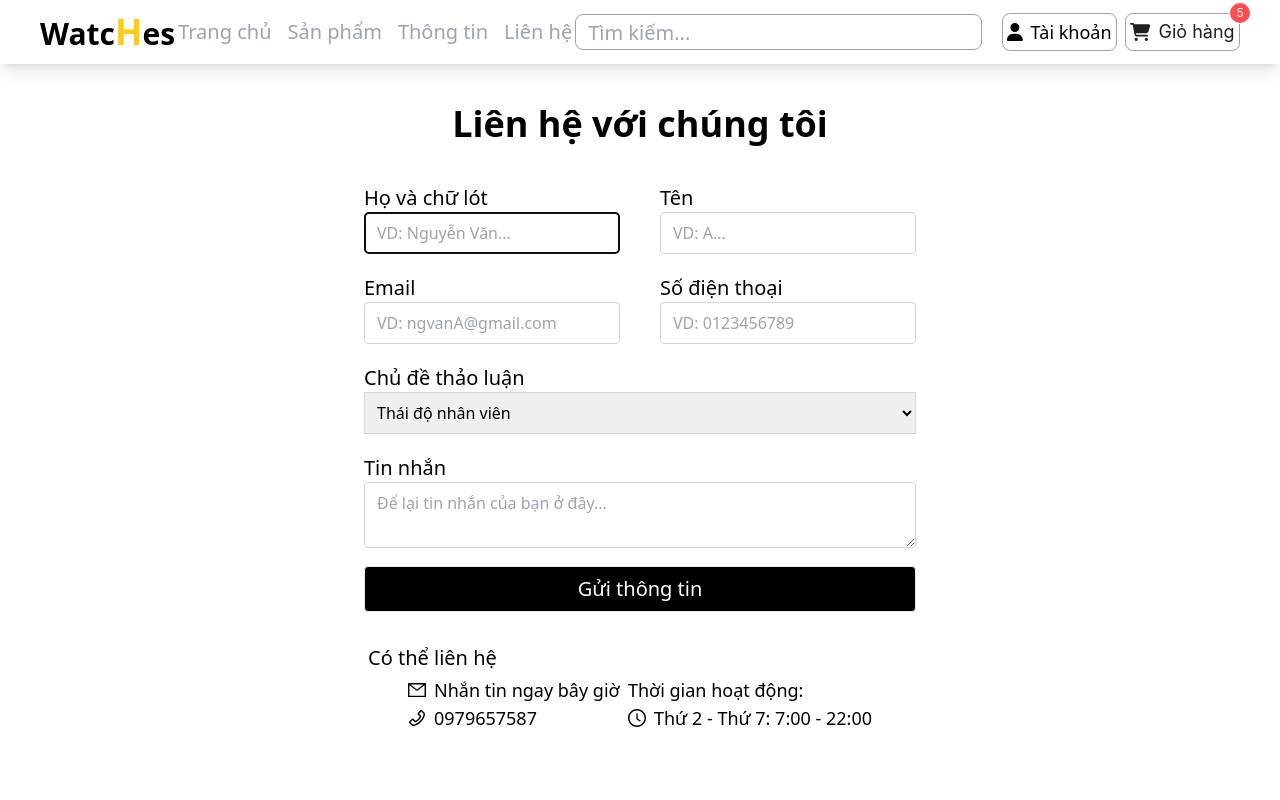
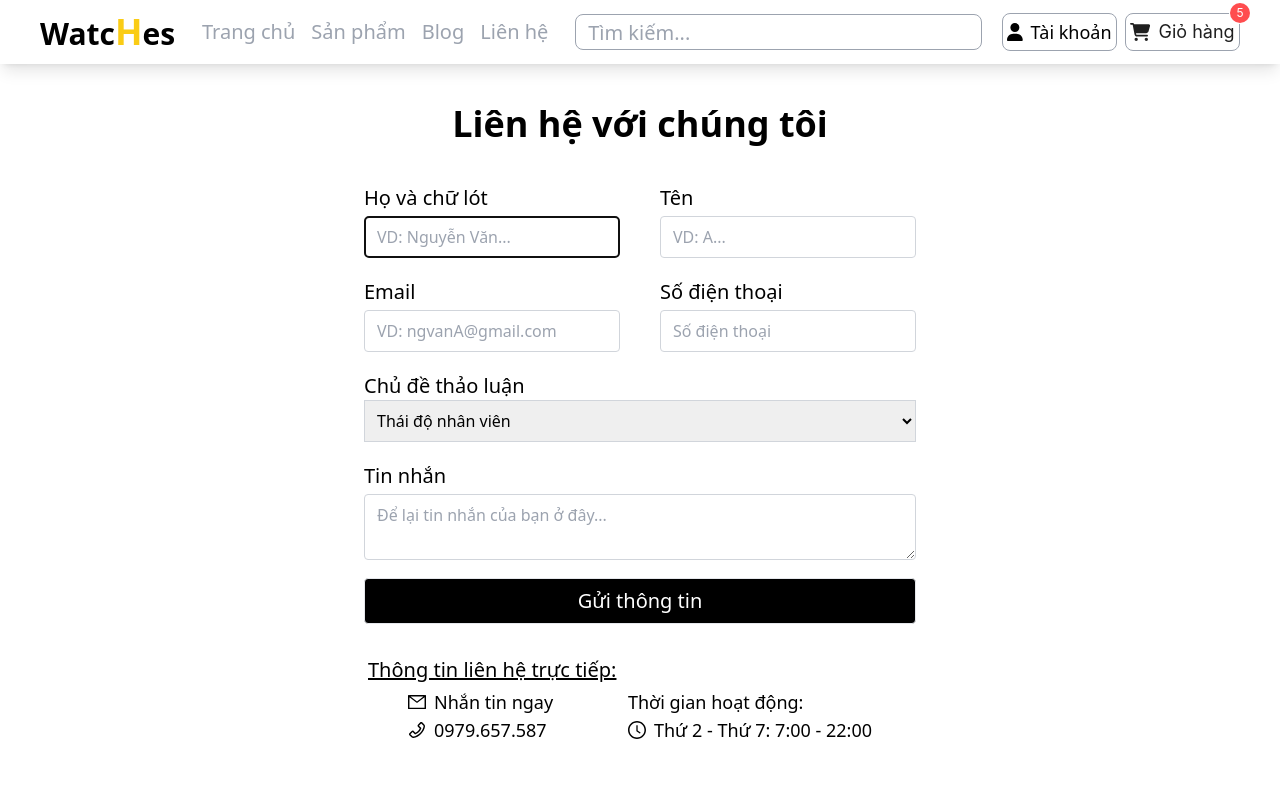
Before and after one commit to DucHuy2102/Watches_Store, a React (Vite) app: page /contact in a window 1280 px wide. Shown: the top 800 px of the page. Built offline with nearby package versions, Linux system fonts and the light colour scheme.

Commit message:
fixed UI, called api

```diff
--- a/src/components/Header.jsx
+++ b/src/components/Header.jsx
@@ -31,7 +31,7 @@ const Header = () => {
                     Sản phẩm
                 </Link>
                 <Link to='/blogs' className={styleButtonPage}>
-                    Thông tin
+                    Blog
                 </Link>
                 <Link to='/contact' className={styleButtonPage}>
                     Liên hệ
--- a/src/components/PaginationComponent.jsx
+++ b/src/components/PaginationComponent.jsx
@@ -3,7 +3,7 @@ import { Pagination } from 'antd';
 const PaginationComponent = () => {
     return (
         <div className='w-full h-14 flex justify-center items-center font-medium'>
-            <Pagination defaultCurrent={2} total={50} />
+            <Pagination className='text-md' defaultCurrent={2} total={50} />
         </div>
     );
 };
--- a/src/components/ReadMoreToBlogs.jsx
+++ b/src/components/ReadMoreToBlogs.jsx
@@ -20,7 +20,7 @@ const ReadMoreToBlogs = () => {
             <Link to='/blogs' className='absolute text-white right-16'>
                 <button
                     type='button'
-                    className='group inline-flex w-full items-center justify-center rounded-md bg-white px-6 py-4 text-lg font-semibold text-black transition-all duration-200 ease-in-out focus:shadow hover:bg-gray-800 hover:text-white'
+                    className='group inline-flex w-full items-center justify-center rounded-md bg-black text-white px-6 py-4 text-lg font-semibold transition-all duration-300 ease-in-out focus:shadow hover:bg-white border hover:text-black'
                 >
                     Đọc thêm
                     <svg
--- a/src/components/ShopNow.jsx
+++ b/src/components/ShopNow.jsx
@@ -16,7 +16,7 @@ const ShopNow = () => {
                     <div className='absolute top-[80vh] left-1/2 transform -translate-x-1/2 -translate-y-1/2 w-[30vw] h-full flex justify-center items-center'>
                         <button
                             type='button'
-                            className='group inline-flex w-full items-center justify-center rounded-md bg-white px-6 py-4 text-lg font-semibold text-black transition-all duration-200 ease-in-out focus:shadow hover:bg-gray-800 hover:text-white'
+                            className='group inline-flex w-full items-center justify-center rounded-md bg-white px-6 py-4 text-lg font-semibold text-black transition-all duration-300 ease-in-out focus:shadow hover:bg-black hover:text-white'
                         >
                             Đồng hồ Nam
                             <svg
@@ -45,7 +45,7 @@ const ShopNow = () => {
                     <div className='absolute top-[80vh] left-1/2 transform -translate-x-1/2 -translate-y-1/2 w-[30vw] h-full flex justify-center items-center'>
                         <button
                             type='button'
-                            className='group inline-flex w-full items-center justify-center rounded-md bg-white px-6 py-4 text-lg font-semibold text-black transition-all duration-200 ease-in-out focus:shadow hover:bg-gray-800 hover:text-white'
+                            className='group inline-flex w-full items-center justify-center rounded-md bg-white px-6 py-4 text-lg font-semibold text-black transition-all duration-300 ease-in-out focus:shadow hover:bg-black hover:text-white'
                         >
                             Đồng hồ Nữ
                             <svg
--- a/src/pages/AccountPage/LoginPage.jsx
+++ b/src/pages/AccountPage/LoginPage.jsx
@@ -25,8 +25,8 @@ const LoginPage = () => {
                             type='text'
                             id='username'
                             name='username'
-                            className='w-full px-3 py-2 border border-gray-300 rounded'
-                            placeholder='VD: huynd...'
+                            className='w-full mt-1 px-3 py-2 border border-gray-300 rounded'
+                            placeholder='Tên đăng nhập'
                         />
                     </div>
 
@@ -39,8 +39,8 @@ const LoginPage = () => {
                             type='password'
                             id='password'
                             name='password'
-                            className='w-full p-2 border border-gray-300 rounded'
-                            placeholder='VD: 123@456...'
+                            className='w-full mt-1 px-3 py-2 border border-gray-300 rounded'
+                            placeholder='Mật khẩu'
                         />
                     </div>
 
@@ -48,7 +48,7 @@ const LoginPage = () => {
                     <div>
                         <button
                             type='submit'
-                            className='w-full text-xl p-2 border bg-black text-white rounded hover:bg-white hover:text-black hover:border-black'
+                            className='w-full text-xl p-2 border bg-black text-white rounded hover:bg-white transition duration-300 hover:text-black hover:border-black'
                         >
                             Đăng nhập
                         </button>
--- a/src/pages/AccountPage/RegisterPage.jsx
+++ b/src/pages/AccountPage/RegisterPage.jsx
@@ -125,7 +125,7 @@ const RegisterPage = () => {
                     <div>
                         <button
                             type='submit'
-                            className='w-full text-xl p-2 border bg-black text-white rounded hover:bg-white hover:text-black hover:border-black'
+                            className='w-full text-xl p-2 border bg-black text-white rounded transition duration-300 hover:bg-white hover:text-black hover:border-black'
                         >
                             Đăng ký tài khoản
                         </button>
--- a/src/pages/MoreInfoPage/ContactPage.jsx
+++ b/src/pages/MoreInfoPage/ContactPage.jsx
@@ -19,7 +19,7 @@ const ContactPage = () => {
                             type='text'
                             id='firstName'
                             name='firstName'
-                            className='w-full px-3 py-2 border border-gray-300 rounded'
+                            className='mt-1 w-full px-3 py-2 border border-gray-300 rounded'
                             placeholder='VD: Nguyễn Văn...'
                         />
                     </div>
@@ -33,7 +33,7 @@ const ContactPage = () => {
                             type='text'
                             id='lastName'
                             name='lastName'
-                            className='w-full px-3 py-2 border border-gray-300 rounded'
+                            className='mt-1 w-full px-3 py-2 border border-gray-300 rounded'
                             placeholder='VD: A...'
                         />
                     </div>
@@ -50,7 +50,7 @@ const ContactPage = () => {
                             type='text'
                             id='emailAddress'
                             name='emailAddress'
-                            className='w-full px-3 py-2 border border-gray-300 rounded'
+                            className='mt-1 w-full px-3 py-2 border border-gray-300 rounded'
                             placeholder='VD: ngvanA@gmail.com'
                         />
                     </div>
@@ -64,8 +64,8 @@ const ContactPage = () => {
                             type='text'
                             id='numberPhone'
                             name='numberPhone'
-                            className='w-full px-3 py-2 border border-gray-300 rounded'
-                            placeholder='VD: 0123456789'
+                            className='mt-1 w-full px-3 py-2 border border-gray-300 rounded'
+                            placeholder='Số điện thoại'
                         />
                     </div>
                 </div>
@@ -95,7 +95,7 @@ const ContactPage = () => {
                         type='text'
                         id='comment'
                         name='comment'
-                        className='w-full px-3 py-2 border border-gray-300 rounded'
+                        className='mt-1 w-full px-3 py-2 border border-gray-300 rounded'
                         placeholder='Để lại tin nhắn của bạn ở đây...'
                     />
                 </div>
@@ -104,7 +104,7 @@ const ContactPage = () => {
                 <div>
                     <button
                         type='submit'
-                        className='w-full text-xl p-2 border bg-black text-white rounded hover:bg-white hover:text-black hover:border-black'
+                        className='w-full transition duration-300 text-xl p-2 border bg-black text-white rounded hover:bg-white hover:text-black hover:border-black'
                     >
                         Gửi thông tin
                     </button>
@@ -114,18 +114,18 @@ const ContactPage = () => {
             {/* contact info */}
             <div className='py-3 mt-5 w-[42.5vw] mb-5'>
                 <div>
-                    <p className='text-xl font-sans'>Có thể liên hệ</p>
+                    <p className='text-xl underline'>Thông tin liên hệ trực tiếp:</p>
                 </div>
                 <div className='flex justify-between items-center px-10 text-lg mt-1'>
                     {/* mail and phone */}
                     <div>
                         <div className='flex justify-start items-center'>
                             <MailOutlined className='pr-2' />
-                            <a href='https://www.facebook.com/Duc.Huy2102'>Nhắn tin ngay bây giờ</a>
+                            <a href='https://www.facebook.com/Duc.Huy2102'>Nhắn tin ngay</a>
                         </div>
                         <div className='flex justify-start items-center'>
                             <PhoneOutlined className='pr-2' />
-                            <p>0979657587</p>
+                            <p>0979.657.587</p>
                         </div>
                     </div>
 
--- a/src/pages/Product/ProductPage.jsx
+++ b/src/pages/Product/ProductPage.jsx
@@ -1,7 +1,17 @@
 import { ProductCard } from '../exportPages';
 import { PaginationComponent, Sort_Filter } from '../../components/exportComponents';
+import { useEffect } from 'react';
+import axios from 'axios';
 
 const ProductPage = () => {
+    const fetchAPI = async () => {
+        const res = await axios.get(`http://localhost:8080/product/findAll`);
+        console.log(res);
+    };
+    useEffect(() => {
+        fetchAPI();
+    }, []);
+
     return (
         <div className='w-full mb-2 flex flex-col items-center justify-center'>
             {/* sort and filter */}
--- /dev/null
+++ b/src/utils/linkVideo.js
@@ -0,0 +1 @@
+const link = 'https://www.youtube.com/watch?v=IIoW2IhKWmE&list=PL_QEvEi9neNSOGrmYOZSYFk9DpYr-Zd9p';
```
Also changed, not shown: 1 other file (tests, documents, lock files or other folders).
